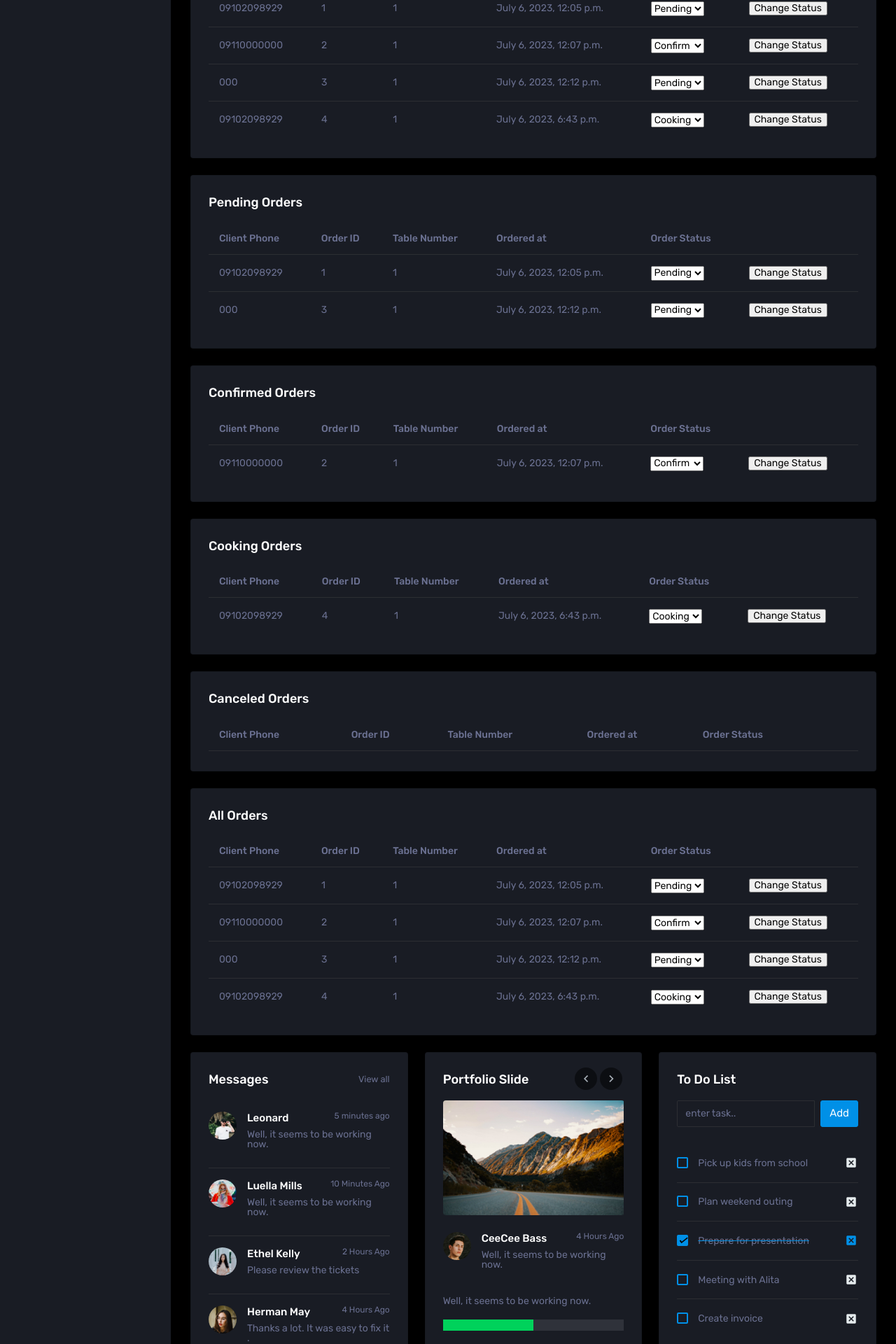
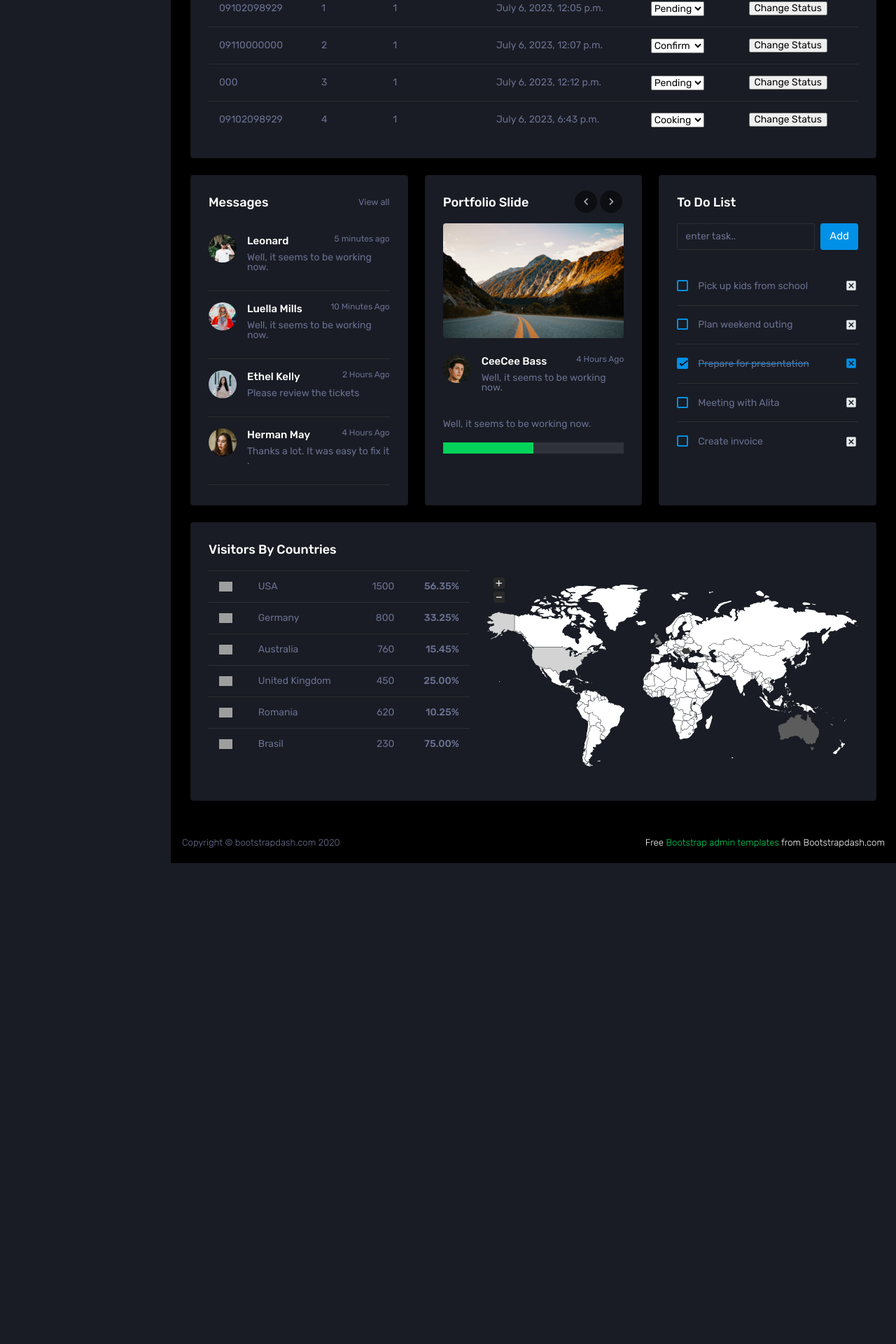
Before and after one commit to M93-group1-restaurant/Cafe-Restaurant-M93, a Django app: page /dashboard/ in a window 1280 px wide. Shown: the part 1379-3299 px from the top of the page at 70% size. After the commit the page ends 2612 px from the top, so only its background shows below. Run offline with Django 4.2, Linux system fonts and the light colour scheme; a user stored in the database is signed in; data comes from the database, SQL or seed files in the repository; lists and menus that the app fills with data are empty; some libraries are stand-ins or nearby versions; grey boxes are pictures that could not be loaded.

Commit message:
hide and show tables

```diff
--- a/CafeManagement/dashboard/templates/dashboard/index.html
+++ b/CafeManagement/dashboard/templates/dashboard/index.html
@@ -107,12 +107,13 @@
           </a>
           <div class="collapse" id="ui-basic">
             <ul class="nav flex-column sub-menu">
-              <li class="nav-item"> <a class="nav-link" href="">Pending Orders</a></li>
-              <li class="nav-item"> <a class="nav-link" href="">Paid Orders</a></li>
-              <li class="nav-item"> <a class="nav-link" href="">Cooking Orders</a></li>
-              <li class="nav-item"> <a class="nav-link" href="">Served Orders</a></li>
-              <li class="nav-item"> <a class="nav-link" href="">Canceled Orders</a></li>
-              <li class="nav-item"> <a class="nav-link" href="">All orders</a></li>
+              <li class="nav-item"> <a class="nav-link" href="javascript:null" id="orders1" onclick="show_recent()">Recent Orders</a></li>
+              <li class="nav-item"> <a class="nav-link" href="javascript:null" id="orders1" onclick="show_pending()">Pending Orders</a></li>
+              <li class="nav-item"> <a class="nav-link" href="javascript:null" id="orders2" onclick="show_paid()">Paid Orders</a></li>
+              <li class="nav-item"> <a class="nav-link" href="javascript:null" id="orders3" onclick="show_cooking()">Cooking Orders</a></li>
+              {# <li class="nav-item"> <a class="nav-link" href="javascript:null" id="orders4" onclick="show_served()">Served Orders</a></li> #}
+              <li class="nav-item"> <a class="nav-link" href="javascript:null" id="orders5" onclick="show_canceled()">Canceled Orders</a></li>
+              <li class="nav-item"> <a class="nav-link" href="javascript:null" id="orders6" onclick="show_allorders()">All orders</a></li>
             </ul>
           </div>
         </li>
@@ -618,7 +619,7 @@
               </div>
             </div>
           </div>
-          <div class="row">
+          <div class="row" >
             <div class="col-sm-4 grid-margin">
               <div class="card">
                 <div class="card-body">
@@ -677,7 +678,7 @@
               </div>
             </div>
           </div>
-          <div class="row ">
+          <div class="row " id="recent">
             <div class="col-12 grid-margin">
               <div class="card">
                 <div class="card-body">
@@ -758,7 +759,7 @@
               </div>
             </div>
           </div>
-          <div class="row ">
+          <div class="row " hidden="true" id="pending">
             <div class="col-12 grid-margin">
               <div class="card">
                 <div class="card-body">
@@ -840,7 +841,7 @@
               </div>
             </div>
           </div>
-          <div class="row ">
+          <div class="row " hidden="true" id="confirmed">
             <div class="col-12 grid-margin">
               <div class="card">
                 <div class="card-body">
@@ -922,7 +923,7 @@
               </div>
             </div>
           </div>
-          <div class="row ">
+          <div class="row " hidden="true" id="cooking">
             <div class="col-12 grid-margin">
               <div class="card">
                 <div class="card-body">
@@ -1004,7 +1005,7 @@
               </div>
             </div>
           </div>
-          <div class="row ">
+          <div class="row" hidden="true" id="canceled">
             <div class="col-12 grid-margin">
               <div class="card">
                 <div class="card-body">
@@ -1086,13 +1087,13 @@
               </div>
             </div>
           </div>
-          <div class="row ">
+          <div class="row" hidden="true" id="all_orders">
             <div class="col-12 grid-margin">
               <div class="card">
                 <div class="card-body">
                   <h4 class="card-title">All Orders</h4>
                   <div class="table-responsive">
-                    <table class="table" id="all_orders">
+                    <table class="table"  >
                       <thead>
                         <tr>
 
@@ -1439,7 +1440,7 @@
   <!-- Custom js for this page -->
   <script src="{% static 'assets/js/dashboard.js'%}"></script>
   <!-- Paginate table -->
-  {#<script src="{% static 'assets/js/paginate_orders.js'%}"></script>#}
+  <script src="{% static 'assets/js/orders.js' %}"></script>
   <!-- End custom js for this page -->
 </body>
 
```
